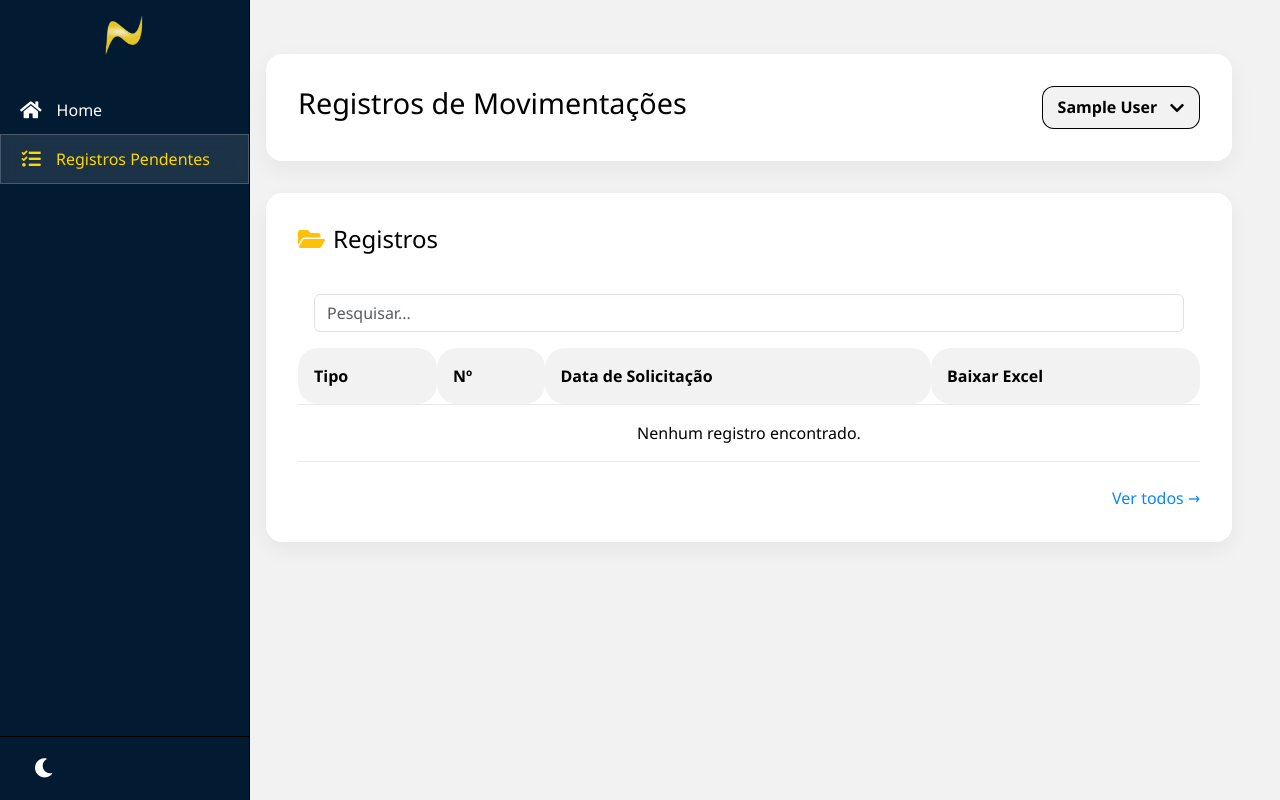
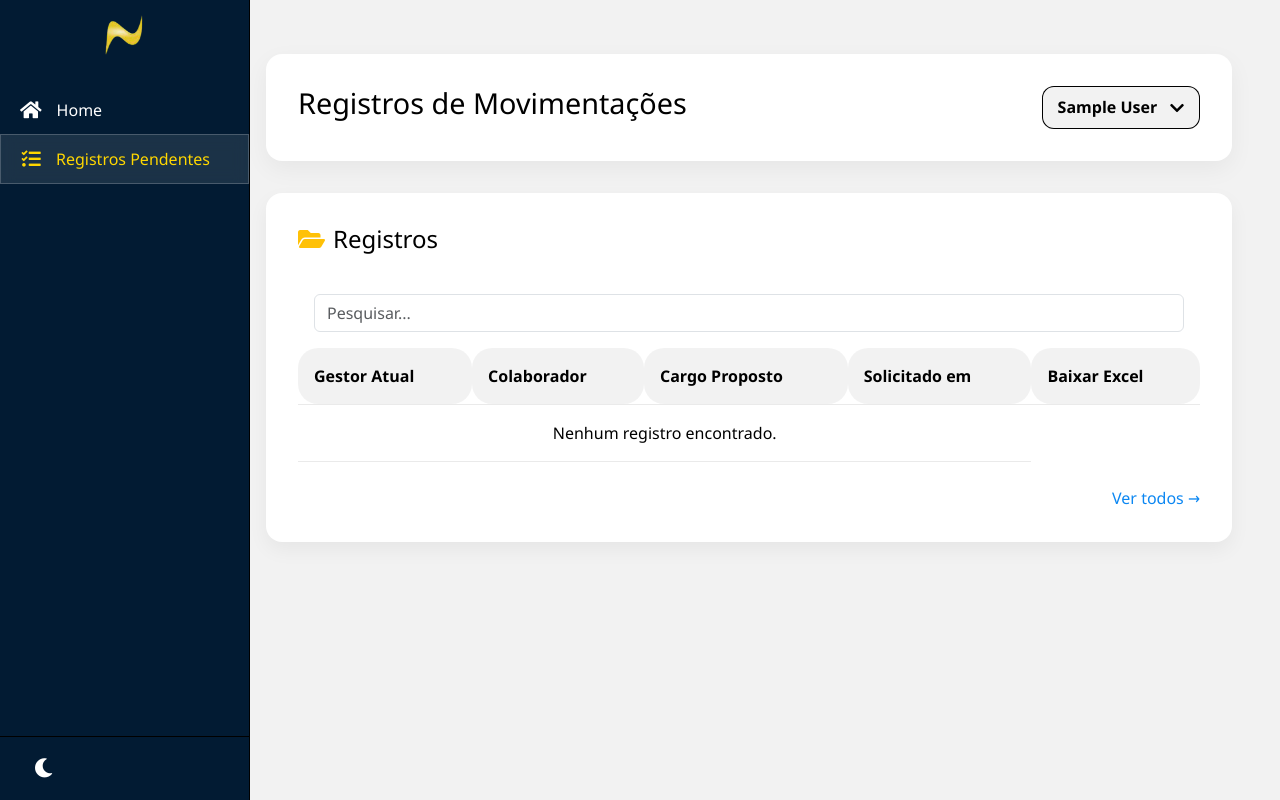
Before and after one commit to danielvitorc/project-conexaorh, a Django app: page /registros_complice/ in a window 1280 px wide. Run offline with Django 5.2, Linux system fonts and the light colour scheme; the visitor is signed in with stand-in values (Sample User, id 1); data comes from the database, SQL or seed files in the repository; data that the repository does not hold is empty; some libraries are stand-ins or nearby versions; some web fonts are replaced.

Commit message:
new registros_complice table

```diff
--- a/conexaorh/templates/conexaorh/complice/registros_complice.html
+++ b/conexaorh/templates/conexaorh/complice/registros_complice.html
@@ -70,36 +70,24 @@
         <table class="tabela-moderninha display nowrap w-100" id="tabela-moderninha">
           <thead>
             <tr>
-              <th>Tipo</th>
-              <th>Nº</th>
-              <th>Data de Solicitação</th>
+            <th>Gestor Atual</th>
+            <th>Colaborador</th>
+            <th>Cargo Proposto</th>
+            <th>Solicitado em</th>
               <th>Baixar Excel</th>
             </tr>
           </thead>
           <tbody>
-            {% for registro in registros %}
+            {% for registro in mov %}
             <tr>
-              <td>{{ registro.tipo }}</td>
-              <td>
-                {% if registro.tipo == "RP" %}{{ registro.n_rp }}
-                {% elif registro.tipo == "MOV" %}{{ registro.n_mov }}
-                {% else %}RD{% endif %}
-              </td>
+              <td>{{ registro.gestor_atual }}</td>
+              <td>{{ registro.colaborador_movimentado }}</td>
+              <td>{{ registro.cargo_proposto }}</td>
               <td>{{ registro.data_solicitacao|date:"d/m/Y" }}</td>
               <td>
-                {% if registro.tipo == 'RP' %}
-                  <a href="{% url 'download_rp_excel' registro.id %}" class="btn btn-download btn-sm">
-                    <button class="btn btn-sm btn-success">Baixar Excel</button>
-                  </a>
-                {% elif registro.tipo == 'MOV' %}
                   <a href="{% url 'download_mov_excel' registro.id %}" class="btn btn-download btn-sm">
                     <button class="btn btn-sm btn-success">Baixar Excel</button>
                   </a>
-                {% elif registro.tipo == 'RD' %}
-                  <a href="{% url 'download_rd_excel' registro.id %}" class="btn btn-download btn-sm">
-                    <button class="btn btn-sm btn-success">Baixar Excel</button>
-                  </a>
-                {% endif %}
               </td>
             </tr>
             {% empty %}
```
